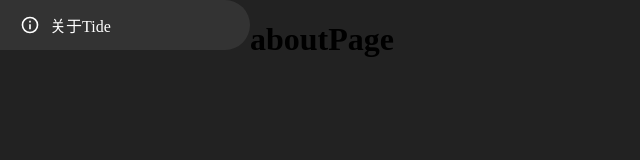
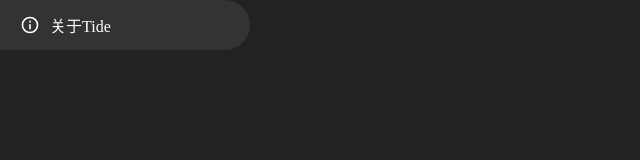
Before and after one commit to YmlkuGier/tide_start_page, a Vue app: page /settings/about in a window 1280 px wide. Shown: the top 160 px of the page, without its empty margins (0-640 px from the left). Built offline with nearby package versions, Linux system fonts and the light colour scheme.

Commit message:
feat(aboutPage): 完成about页面基础布局

```diff
--- a/src/main.ts
+++ b/src/main.ts
@@ -1,6 +1,7 @@
 import { createApp } from 'vue'
 import './style/color.css'
 import './style/fonts.css'
+import './style/layout.css'
 import router from "./router";
 import App from './App.vue'
 
--- /dev/null
+++ b/src/style/layout.css
@@ -0,0 +1,8 @@
+.setting-content-wrap {
+    width: 700px;
+    height: auto;
+    padding: 50px 0;
+    display: flex;
+    flex-direction: column;
+    gap: 15px;
+}
--- a/src/view/SettingsPage.vue
+++ b/src/view/SettingsPage.vue
@@ -32,6 +32,7 @@ const menuList = [
   display: flex;
 }
 #left-menu {
+  min-width: 180px;
   width: 250px;
   height: 100%;
   display: flex;
@@ -40,5 +41,10 @@ const menuList = [
 }
 #setting-main-wrap {
   flex: 1;
+  padding-right: 10%;
+  box-sizing: border-box;
+  display: flex;
+  justify-content: center;
+  align-items: flex-start;
 }
 </style>
--- a/src/view/setting/aboutPage.vue
+++ b/src/view/setting/aboutPage.vue
@@ -3,7 +3,9 @@
 </script>
 
 <template>
-<h1>aboutPage</h1>
+  <div class="setting-content-wrap">
+
+  </div>
 </template>
 
 <style scoped>
```
